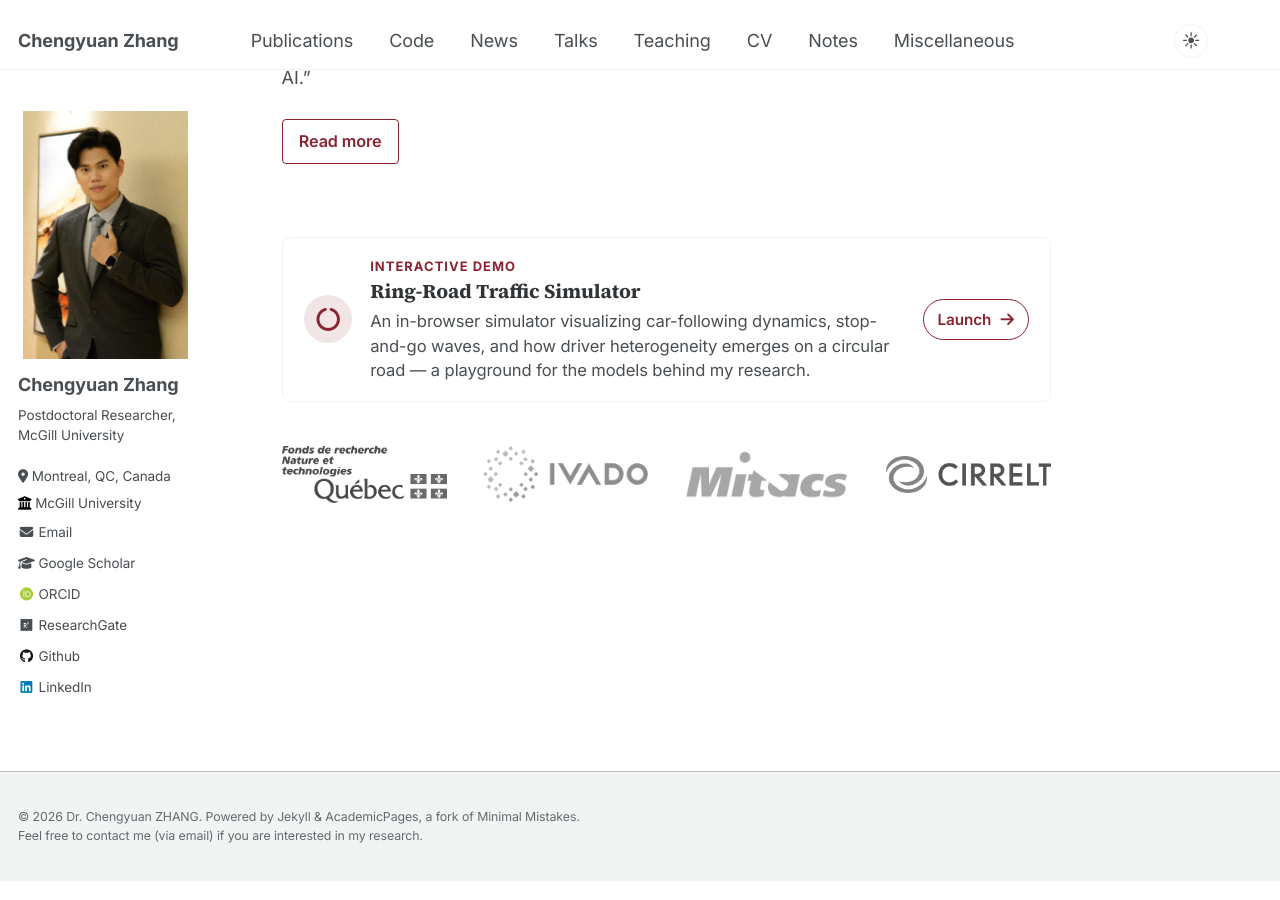
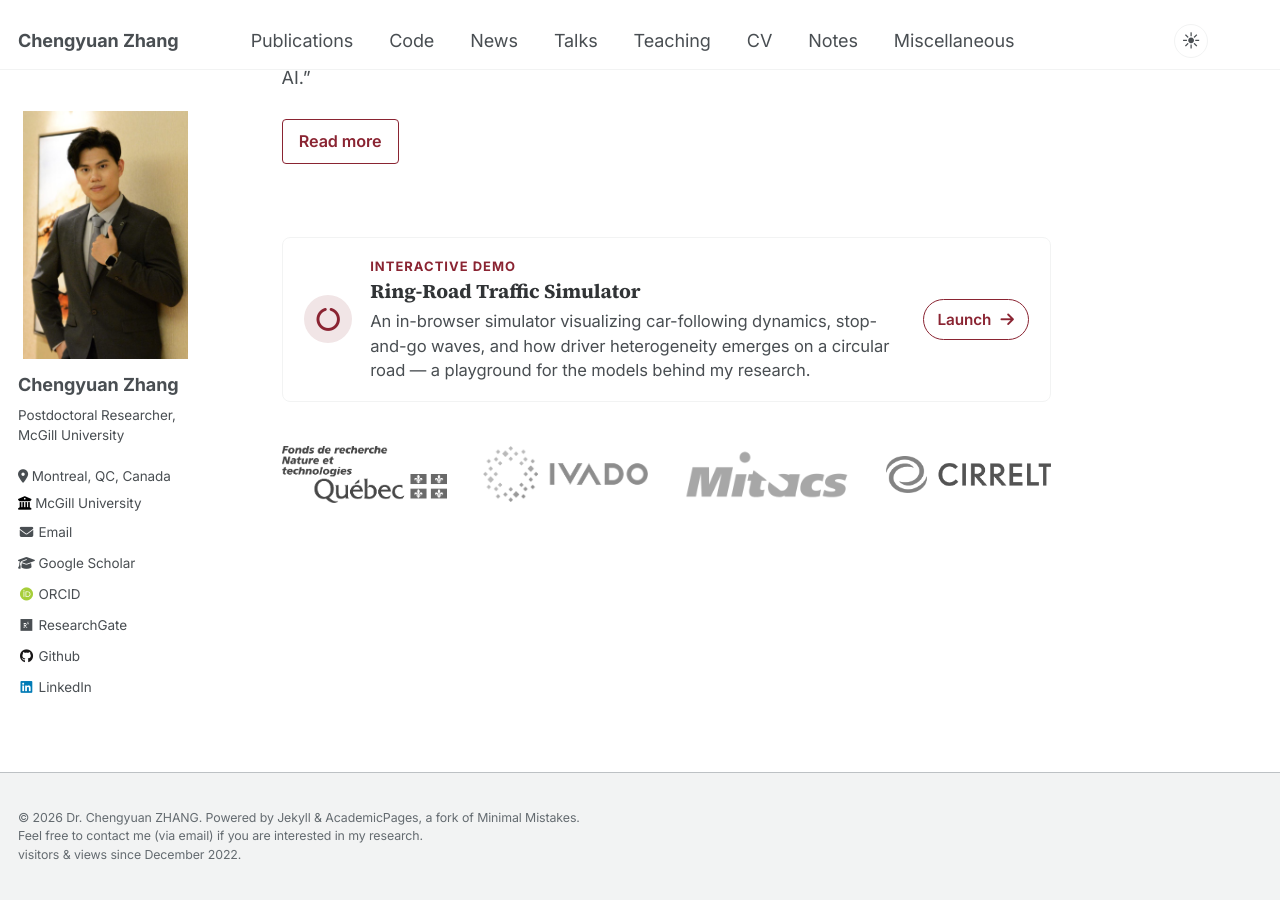
Before and after one commit to Chengyuan-Zhang/chengyuan-zhang.github.io, a Jekyll site: the page built from _pages/about.md, in a window 1280 px wide and 900 px high, scrolled down 3345 px. Built offline with Jekyll 4.4.1, drawn with Linux system fonts in a browser that asks for light colours; some web fonts are replaced; comment, search, counter and statistics services are not loaded.

Commit message:
Restore the footer visitor counter
I removed this during the cleanup pass on the grounds that it intermittently
reported a service-wide count rather than this site's: one measurement during
the review showed 7,628,607 visitors, another an hour later showed 13,429.

Re-testing the endpoint directly does not support that. Five consecutive
calls with this site's referer return 13,477 through 13,481 visitors and
21,345 through 21,349 views, incrementing by one per request as they should,
with no anomalous value. Against the 13,429 and 21,180 measured two days ago
that is +48 visitors and +165 views, which is a plausible rate for this site.
So the single high reading was not reproducible and should not have been
enough to act on.

The other reason I gave, that the line was the lowest contrast text on the
site at 2.33:1, no longer applies either: the muted colour token was fixed in
the same pass and the footer now measures 4.87:1.

The bare ampersand between the two counts is escaped, which it should have
been already.

```diff
--- a/_includes/footer.html
+++ b/_includes/footer.html
@@ -1,4 +1,5 @@
 {% include base_path %}
+<script async src="https://busuanzi.ibruce.info/busuanzi/2.3/busuanzi.pure.mini.js"></script>
 
 <!--<div class="page__footer-follow">-->
 <!--  <ul class="social-icons">-->
@@ -27,3 +28,13 @@
             href="https://mademistakes.com/work/minimal-mistakes-jekyll-theme/" rel="nofollow">Minimal Mistakes</a>.
 </div>
 <div class="page__footer-copyright"> Feel free to contact me (via email) if you are interested in my research.</div>
+
+<div class="page__footer-copyright">
+<span id="busuanzi_container_site_uv">
+  <span id="busuanzi_value_site_uv"></span> <span>visitors</span>
+</span>
+    &amp;
+    <span id="busuanzi_container_site_pv">
+  <span id="busuanzi_value_site_pv"></span> <span>views since December 2022.</span>
+</span>
+</div>
```
